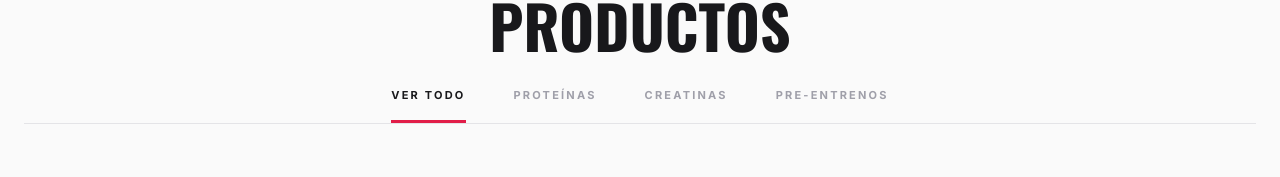
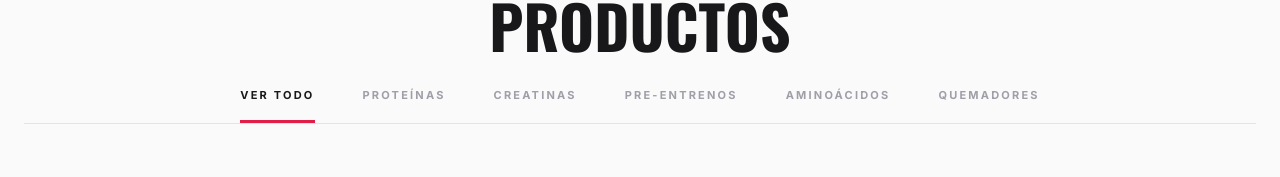
Before and after one commit to simviz12/gym_tienda, a React (Vite) app: page /catalog.html in a window 1280 px wide. Shown: the part 196-373 px from the top of the page. Built offline with nearby package versions, Linux system fonts and the light colour scheme.

Commit message:
Add new categories (Aminoácidos, Quemadores) to Catalog and Admin Panel

```diff
--- a/src/pages/AdminPanel.jsx
+++ b/src/pages/AdminPanel.jsx
@@ -99,6 +99,8 @@ export default function AdminPanel() {
                   <option value="Proteínas">Proteínas</option>
                   <option value="Creatinas">Creatinas</option>
                   <option value="Pre-Entrenos">Pre-Entrenos</option>
+                  <option value="Aminoácidos">Aminoácidos</option>
+                  <option value="Quemadores">Quemadores</option>
                 </select>
               </div>
             </div>
--- a/src/pages/Catalog.jsx
+++ b/src/pages/Catalog.jsx
@@ -207,7 +207,7 @@ export default function Catalog() {
         <h2 className="text-4xl md:text-6xl font-serif font-black mb-8 text-zinc-900 uppercase">Productos</h2>
 
         <div className="flex justify-start md:justify-center gap-6 md:gap-12 mb-8 border-b border-zinc-200 mx-auto overflow-x-auto w-full px-4 no-scrollbar">
-          {['ALL', 'Proteínas', 'Creatinas', 'Pre-Entrenos'].map(cat => (
+          {['ALL', 'Proteínas', 'Creatinas', 'Pre-Entrenos', 'Aminoácidos', 'Quemadores'].map(cat => (
             <button
               key={cat}
               onClick={() => setSelectedCategory(cat)}
```
